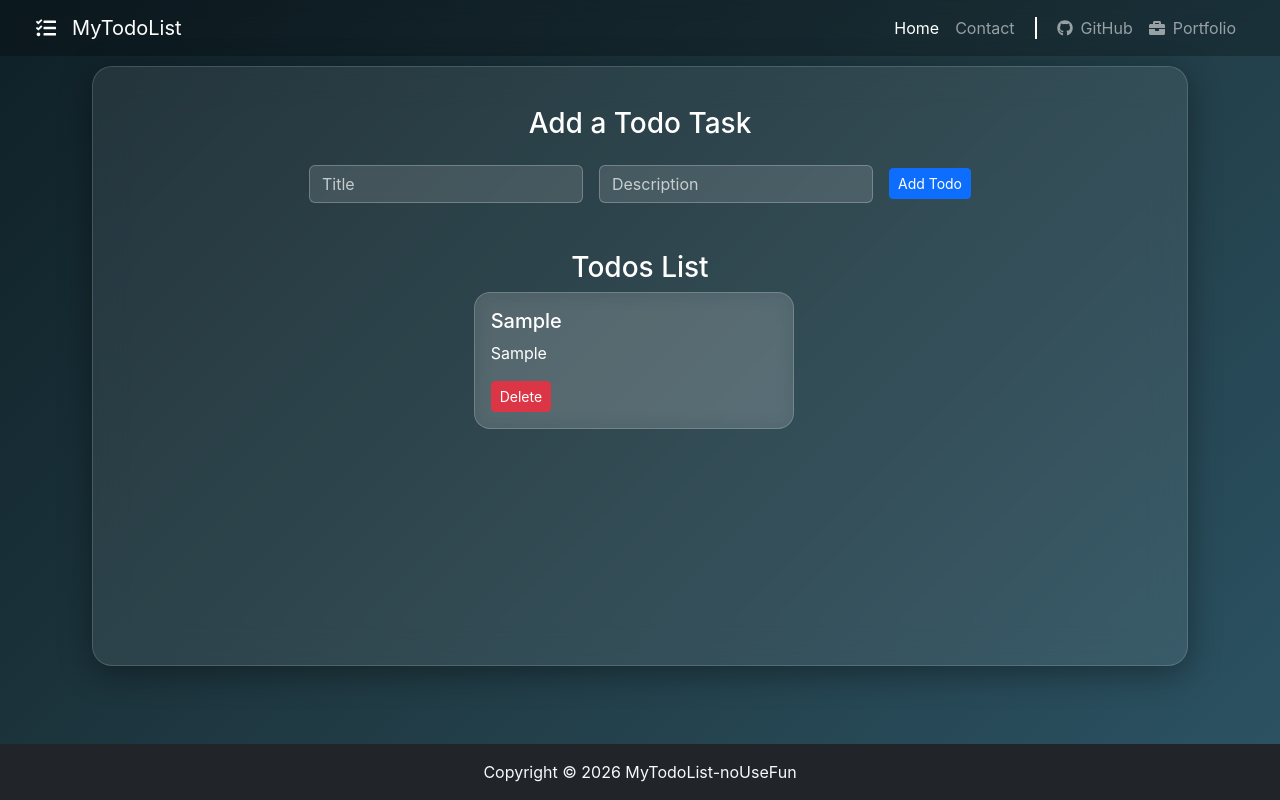
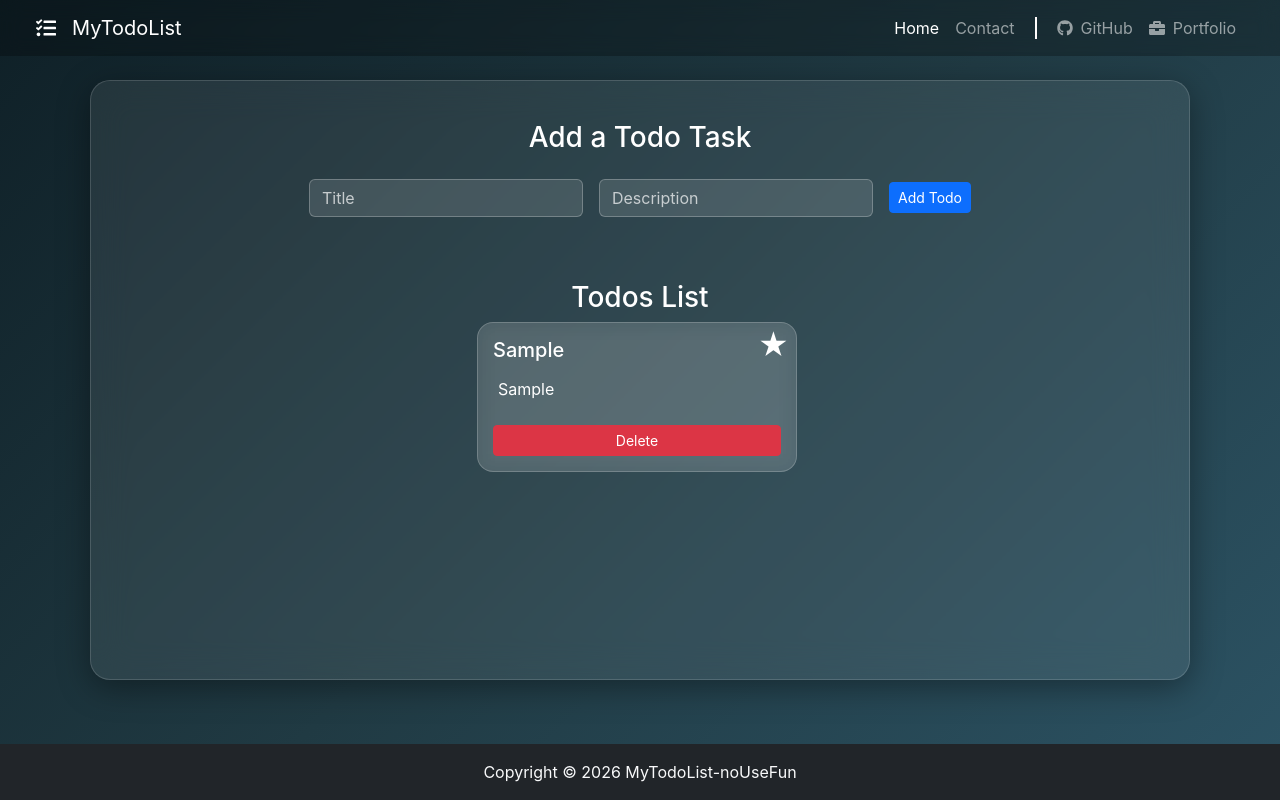
Before and after one commit to no-usefun/todoListApp, a React (Create React App) app: page / in a window 1280 px wide. Both pictures are taken after typing "Sample", "Sample" into the empty fields and a click on the button "Add Todo". Built offline with nearby package versions, Linux system fonts and the light colour scheme.

Commit message:
FIxed the issues

```diff
--- a/src/App.css
+++ b/src/App.css
@@ -8,6 +8,8 @@ html,
 body,
 #root {
   height: 100%;
+  margin: 0%;
+  overflow: hidden;
 }
 
 .app-wrapper {
@@ -27,7 +29,8 @@ body,
   border-radius: 20px;
   border: 1px solid rgba(255, 255, 255, 0.15);
   box-shadow: 0 8px 32px rgba(0, 0, 0, 0.37);
-  margin: 10px;
+  margin-top: 3vh;
+  margin-bottom: calc(100vh - 97vh);
 }
 
 .form-control {
@@ -60,6 +63,7 @@ body,
   border-radius: 16px;
   border: 1px solid rgba(255, 255, 255, 0.2);
   color: white;
+  height: 150px;
 }
 
 .nav-divider {
@@ -81,5 +85,88 @@ body,
   min-height: 400px;
   width: 80%;
   justify-content: center;
-  margin: 40px auto;
+  margin: 30px auto;
 }
+
+.todo-scroll {
+  overflow-y: auto;
+}
+
+.todo-scroll::-webkit-scrollbar {
+  width: 8px;
+}
+
+.todo-scroll::-webkit-scrollbar-track {
+  background: transparent;
+}
+
+.todo-scroll::-webkit-scrollbar-thumb {
+  background: linear-gradient(
+    180deg,
+    rgba(255, 255, 255, 0.4),
+    rgba(255, 255, 255, 0.15)
+  );
+  border-radius: 12px;
+}
+
+.imp-box {
+  position: absolute;
+  top: 0;
+  right: 0;
+  width: 45px;
+  height: 45px;
+  display: flex;
+  align-items: center;
+  justify-content: center;
+  cursor: pointer;
+}
+
+.imp-star {
+  font-size: 30px;
+  color: rgb(255, 255, 255);
+  transition: 0.2s ease;
+}
+
+.imp-star.active {
+  color: gold;
+  transform: scale(1.1);
+}
+
+.card-body {
+  padding: 15px;
+  display: flex;
+  flex-direction: column;
+  height: 100%;
+}
+
+.card-heading {
+  margin-bottom: 10px;
+}
+
+/* Description area */
+.card-desc {
+  font-size: 16px;
+  flex-grow: 1; /* takes remaining space */
+  max-height: 90px; /* controlled space */
+  overflow-y: auto;
+  padding: 5px;
+  margin-bottom: 10px;
+  word-break: break-word; /* handles long text */
+}
+
+.card-desc::-webkit-scrollbar {
+  width: 8px;
+}
+
+.card-desc::-webkit-scrollbar-track {
+  background: transparent;
+}
+
+.card-desc::-webkit-scrollbar-thumb {
+  background: linear-gradient(
+    180deg,
+    rgba(255, 255, 255, 0.4),
+    rgba(255, 255, 255, 0.15)
+  );
+  border-radius: 12px;
+}
--- a/src/App.js
+++ b/src/App.js
@@ -17,27 +17,35 @@ function App() {
   const onDelete = (todo) => {
     setTodos(
       todos.filter((e) => {
-        return e !== todo;
+        return e.id !== todo.id;
       }),
     );
-
-    localStorage.setItem("todos", JSON.stringify(todos));
   };
 
   const onAdd = (title, desc) => {
-    let id = todos.length + 1;
-    const myTodo = {
-      id: id,
-      title: title,
-      desc: desc,
-    };
-    setTodos([...todos, myTodo]);
+    setTodos((prev) => [
+      ...prev,
+      {
+        id: Date.now(),
+        title,
+        desc,
+        imp: false,
+      },
+    ]);
   };
 
   const [todos, setTodos] = useState(intiTodos);
   useEffect(() => {
     localStorage.setItem("todos", JSON.stringify(todos));
   }, [todos]);
+
+  const toggleImp = (id) => {
+    setTodos((prevTodos) =>
+      prevTodos.map((todo) =>
+        todo.id === id ? { ...todo, imp: !todo.imp } : todo,
+      ),
+    );
+  };
 
   return (
     <div className="app-wrapper">
@@ -49,7 +57,12 @@ function App() {
               exact
               path="/"
               element={
-                <Todos todos={todos} onDelete={onDelete} onAdd={onAdd} />
+                <Todos
+                  todos={todos}
+                  onDelete={onDelete}
+                  onAdd={onAdd}
+                  toggleImp={toggleImp}
+                />
               }
             />
             <Route exact path="/ContactMe" element={<ContactMe />} />
--- a/src/components/Contact.js
+++ b/src/components/Contact.js
@@ -97,13 +97,13 @@ export default function Contact() {
 
         {success && (
           <div className="text-success mt-3 text-center">
-            Message sent successfully.
+            <strong>Message sent successfully.</strong>
           </div>
         )}
 
         {error && (
           <div className="text-danger mt-3 text-center">
-            Something went wrong. Try again.
+            <strong>Something went wrong. Try again.</strong>
           </div>
         )}
       </div>
--- a/src/components/TodoDisplay.js
+++ b/src/components/TodoDisplay.js
@@ -1,15 +1,18 @@
-export default function TodoItems({ todo, onDelete }) {
+export default function TodoItems({ todo, onDelete, toggleImp }) {
   const callOnDelete = () => {
     onDelete(todo);
   };
 
   return (
     <div className="col-12 col-sm-6 col-lg-4 d-flex">
-      <div className="card todo-card w-100">
+      <div className="card w-100">
+        <div className="imp-box" onClick={() => toggleImp(todo.id)}>
+          <span className={`imp-star ${todo.imp ? "active" : ""}`}>★</span>
+        </div>
         <div className="card-body">
-          <h5 className="card-title">{todo.title}</h5>
-          <p className="card-text">{todo.desc}</p>
-          <button className="btn btn-sm btn-danger" onClick={callOnDelete}>
+          <h5 className="card-heading">{todo.title}</h5>
+          <p className="card-desc">{todo.desc}</p>
+          <button className="btn btn-sm btn-danger " onClick={callOnDelete}>
             Delete
           </button>
         </div>
--- a/src/components/Todos.js
+++ b/src/components/Todos.js
@@ -1,9 +1,14 @@
 import TodoItems from "./TodoDisplay";
 import TodoAdd from "./todoAdd";
 
-export default function Todos({ todos, onDelete, onAdd }) {
+export default function Todos({ todos, onDelete, onAdd, toggleImp }) {
   const passTodo = todos.map((todo) => (
-    <TodoItems key={todo.id} todo={todo} onDelete={onDelete} />
+    <TodoItems
+      key={todo.id}
+      todo={todo}
+      onDelete={onDelete}
+      toggleImp={toggleImp}
+    />
   ));
 
   const checkEmpty = () => {
@@ -13,15 +18,20 @@ export default function Todos({ todos, onDelete, onAdd }) {
   };
 
   return (
-    <div className="container d-flex justify-content-center align-items-center">
+    <div
+      className="d-flex justify-content-center align-items-center"
+      style={{ minHeight: "calc(100vh - 120px);" }}
+    >
       <div
-        className="glass-card p-4 w-100"
-        style={{ maxWidth: "1100px", minHeight: "600px" }}
+        className="glass-card p-4 w-100 d-flex flex-column"
+        style={{ maxWidth: "1100px", height: "600px" }}
       >
         <TodoAdd onAdd={onAdd} />
         <h3 className="text-center mt-5 text-white">Todos List</h3>
-        <div className="row g-4 justify-content-center">
-          {checkEmpty() || passTodo}
+        <div className="container todo-scroll">
+          <div className="row g-4 justify-content-center">
+            {checkEmpty() || passTodo}
+          </div>
         </div>
       </div>
     </div>
--- a/src/components/todoAdd.js
+++ b/src/components/todoAdd.js
@@ -6,11 +6,16 @@ export default function TodoAdd({ onAdd }) {
 
   function handleSubmit(e) {
     e.preventDefault();
-    if (!title || !desc) {
-      alert("Title and Description cannot be empty!");
+    if (!title) {
+      alert("Title cannot be empty!");
       return;
     }
-    onAdd(title, desc);
+
+    if (!desc) {
+      onAdd(title, title);
+    } else {
+      onAdd(title, desc);
+    }
     setTitle("");
     setDesc("");
   }
```
Also changed, not shown: 1 other file (tests, documents, lock files or other folders).
